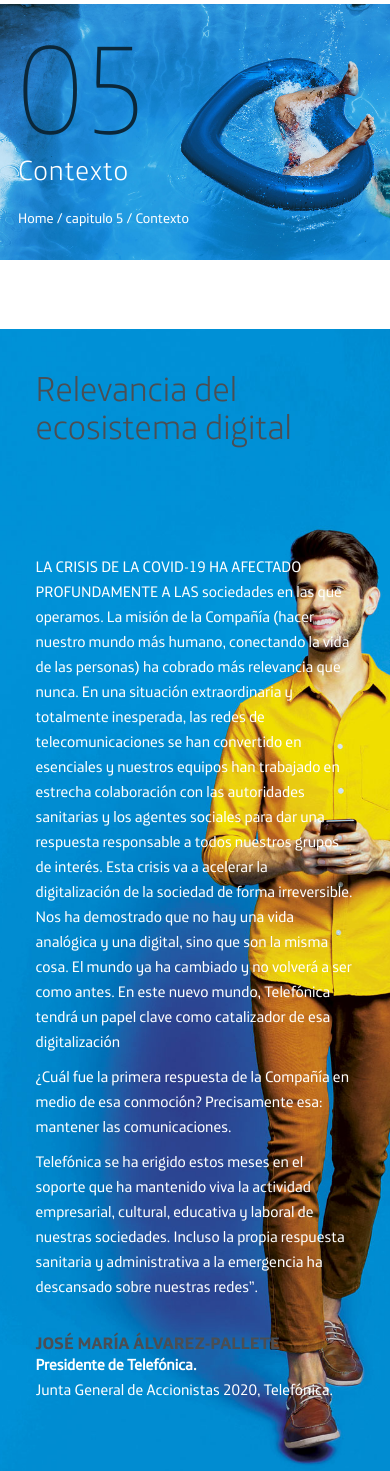
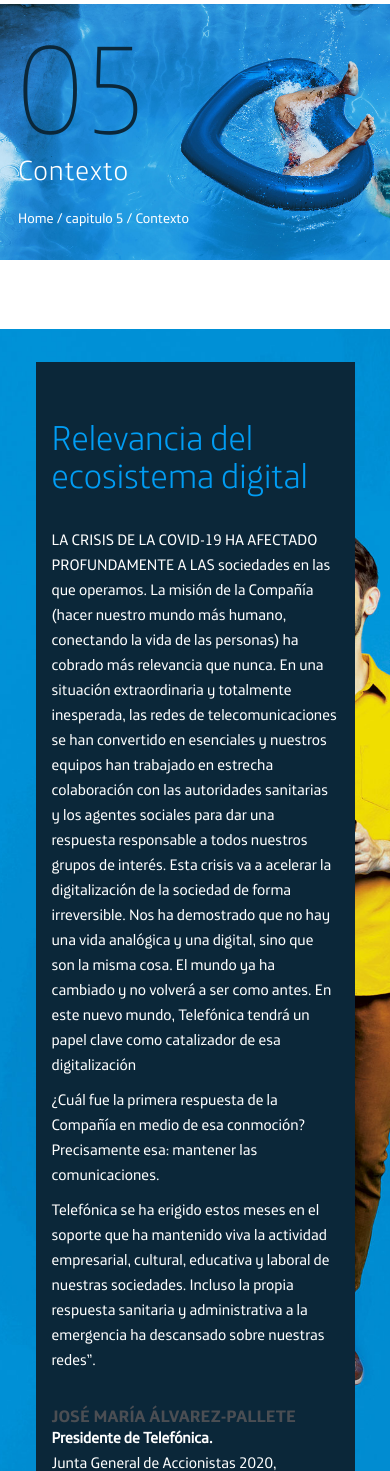
Before and after one commit to sebastianAricoC/Telefonica, a PHP site: page /contexto.html in a window 390 px wide. Shown: the part 108-1579 px from the top of the page. Run offline with PHP 8.4, Linux system fonts and the light colour scheme.

Commit message:
se ajustan estilos mobile capitulo 5

```diff
--- a/contexto.html
+++ b/contexto.html
@@ -188,6 +188,7 @@
             <div class="caja-relevancia-ecosistema-digital">
               <div class="caja-texto-ecosistema">
                 <div class="caja-texto-inner">
+                  <div class="fondo-mobile-contexto-1">
                     <h1>Relevancia del<br>
                     ecosistema digital</h1>
                     <img src="img/cuadro-contexto1.png">
@@ -221,6 +222,7 @@
                     <h3>JOSÉ MARÍA ÁLVAREZ-PALLETE</h3>
                     <p><strong>Presidente de Telefónica.</strong><br>
                     Junta General de Accionistas 2020, Telefónica.</p>
+                  </div>
                 </div>
               </div>
             </div>
--- a/css/estilos-generales.css
+++ b/css/estilos-generales.css
@@ -2694,8 +2694,8 @@
 
 .contenido-fondo-reactivar {
     background: url(../img/fondo-blanco-contexto.jpg);
-    background-size: cover;
-    background-position: 3px 1190px;
+   background-size: 100%;
+    background-position: 134px 1552px;
     background-repeat: no-repeat;
 }
 
@@ -3359,6 +3359,16 @@
 }
 
 @media screen and (max-width: 800px) {
+
+
+.caja-texto-inner p:nth-of-type(1) {
+     margin-top: 0px;
+}
+    .fondo-mobile-contexto-1 {
+   padding: 16px;
+    background: #0B2739;
+    margin-top: 33px;
+}
 
 
     .columnas-iconos-pacto-reactivar5.reactivar-azul .columnas-iconos-pacto-reactivar-inner .columna-reactivar-iconos:nth-of-type(3) img {
@@ -3595,6 +3605,7 @@
 
     .caja-texto-inner h1 {
         right: 0;
+    color: #019DF4;
     }
 
     .caja-texto-ecosistema .caja-texto-inner img {
```
Lines whose indentation alone changed are shown as unchanged.
